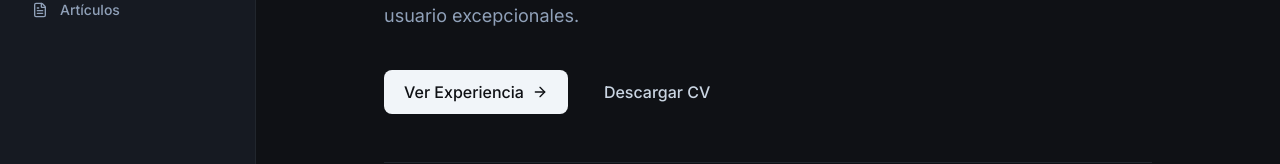
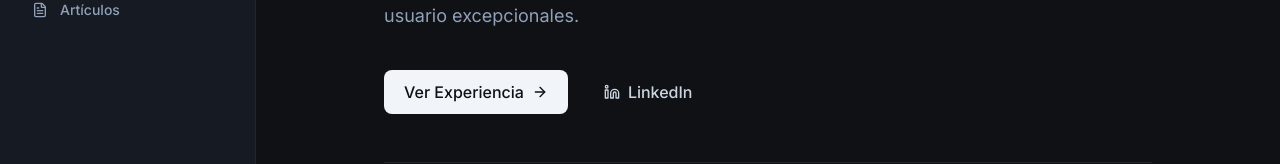
Before and after one commit to marinm80/technical-portfolio, a React (Vite) app in the folder frontend/: page / in a window 1280 px wide. Shown: the part 266-430 px from the top of the page. Built offline with nearby package versions, Linux system fonts and the light colour scheme.

Commit message:
feat: replace CV download button with LinkedIn link

```diff
--- a/frontend/src/i18n.ts
+++ b/frontend/src/i18n.ts
@@ -13,7 +13,7 @@ const resources = {
       "home.subtitle": "specialized in React & Node.js",
       "home.bio": "I transform complex problems into scalable and efficient systems. Focused on code quality, clean architectures, and exceptional user experiences.",
       "home.viewExp": "View Experience",
-      "home.dlCV": "Download CV",
+      "home.linkedin": "LinkedIn",
       "home.stack": "Main Stack"
     }
   },
@@ -28,7 +28,7 @@ const resources = {
       "home.subtitle": "especializado en React y Node.js",
       "home.bio": "Transformo problemas complejos en sistemas escalables y eficientes. Enfocado en la calidad del código, arquitecturas limpias y experiencias de usuario excepcionales.",
       "home.viewExp": "Ver Experiencia",
-      "home.dlCV": "Descargar CV",
+      "home.linkedin": "LinkedIn",
       "home.stack": "Stack Principal"
     }
   }
--- a/frontend/src/pages/Home.tsx
+++ b/frontend/src/pages/Home.tsx
@@ -1,5 +1,5 @@
 import { motion } from "framer-motion";
-import { ArrowRight } from "lucide-react";
+import { ArrowRight, Linkedin } from "lucide-react";
 import { Link } from "react-router-dom";
 import { useTranslation } from "react-i18next";
 
@@ -31,12 +31,13 @@ export default function Home() {
             <ArrowRight className="w-4 h-4" />
           </Link>
           <a
-            href="/cv.pdf"
+            href="https://linkedin.com/in/tu-perfil"
             target="_blank"
             rel="noopener noreferrer"
-            className="inline-flex items-center gap-2 px-5 py-2.5 rounded-lg font-medium text-slate-300 hover:text-white transition-colors"
+            className="inline-flex items-center gap-2 px-5 py-2.5 rounded-lg font-medium text-slate-300 hover:text-accent transition-colors"
           >
-            {t('home.dlCV')}
+            <Linkedin className="w-4 h-4" />
+            {t('home.linkedin')}
           </a>
         </div>
       </section>
```
